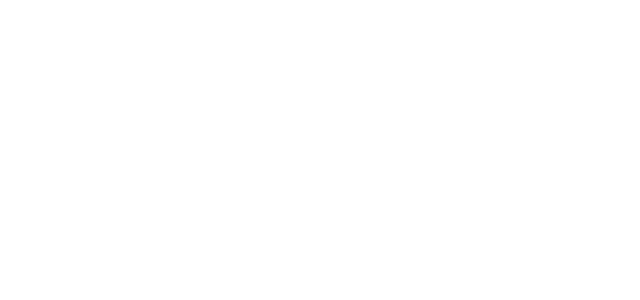
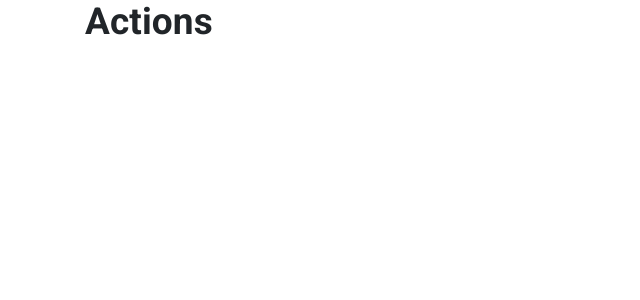
Before and after one commit to wisnuwicaks/vip-flag, a React (Create React App) app: page /sidebar in a window 1280 px wide. Shown: the top 300 px of the page, without its empty margins (0-640 px from the left). Built offline with nearby package versions, Linux system fonts and the light colour scheme.

Commit message:
Commit Daniel

```diff
--- a/src/App.jsx
+++ b/src/App.jsx
@@ -4,6 +4,7 @@
 
 import { Switch, Route, withRouter } from "react-router-dom";
 import Home from "./views/screens/Home/Home";
+import Sidebar from "./views/screens/Sidebar/sidebar";
 
 class App extends Component {
   render() {
@@ -11,6 +12,7 @@
       <>
         <Switch>
           <Route exact path="/" component={Home} />
+          <Route exact path="/sidebar" component={Sidebar} />
         </Switch>
       </>
     );
--- /dev/null
+++ b/src/views/screens/Sidebar/sidebar.jsx
@@ -0,0 +1,20 @@
+import React from "react";
+import "./sidebar.css";
+import InputUI from "../../components/Input/Input";
+import ButtonUI from "../../components/Button/Button";
+
+class Sidebar extends React.Component {
+  render() {
+    return (
+      <div className="container">
+        <div className="row">
+          <div className="col-3">
+            <h3>Actions</h3>
+          </div>
+        </div>
+      </div>
+    );
+  }
+}
+
+export default Sidebar;
```
Also changed, not shown: src/views/screens/Sidebar/sidebar.css (added).
